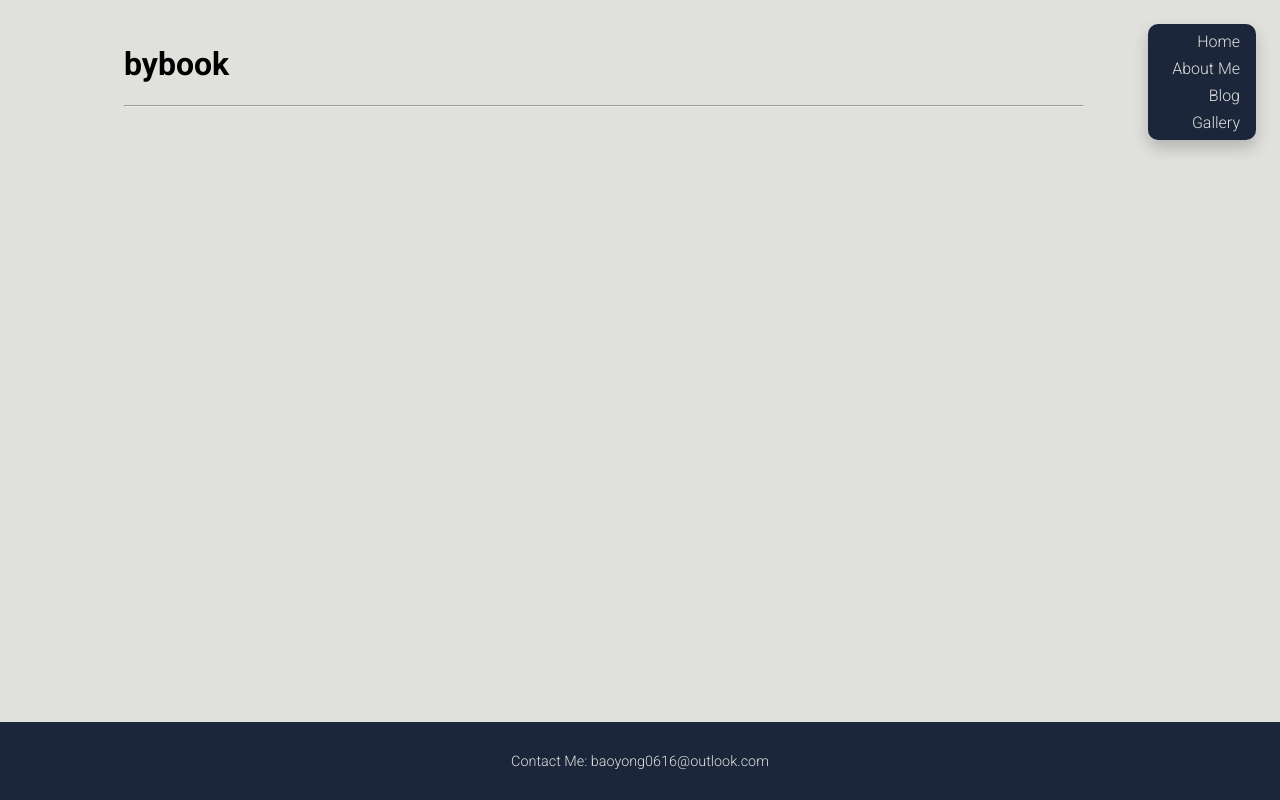
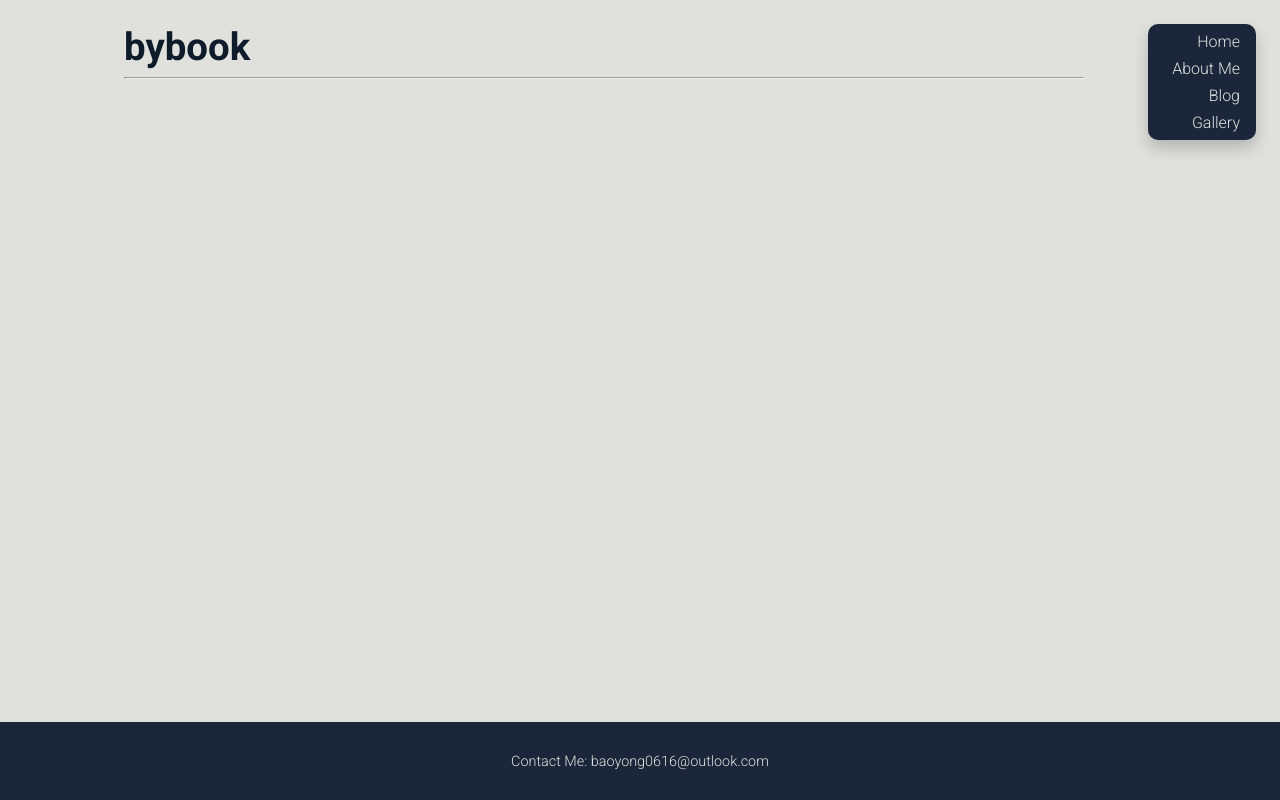
Before and after one commit to by0616/bybook, a React (Vite) app: page / in a window 1280 px wide. Built offline with nearby package versions, Linux system fonts and the light colour scheme.

Commit message:
style uniting

```diff
--- a/src/components/pages/AboutMe.css
+++ b/src/components/pages/AboutMe.css
@@ -1,10 +1,5 @@
 .AboutMe-shell {
   color: var(--ink-black);
-}
-
-.AboutMe-title {
-  margin: 0 0 var(--s);
-  font-size: 2.4rem;
 }
 
 .AboutMe-intro {
--- a/src/components/pages/AboutMe.jsx
+++ b/src/components/pages/AboutMe.jsx
@@ -1,8 +1,8 @@
 import React from "react";
 import "./AboutMe.css";
 
-import lukaImg from "../../images/declan-sun-IeudDVfzH0o-unsplash.jpg";
-import stefanieImg from "../../images/maeva-vigier-Ji3yQIhI4bg-unsplash.jpg";
+import lukaImg from "../../images/luka.jpg";
+import stefanieImg from "../../images/stefanie.jpg";
 
 const sections = [
   {
@@ -27,7 +27,7 @@ const sections = [
 const AboutMe = () => {
   return (
     <div className="AboutMe-shell">
-      <h1 className="AboutMe-title">About Me</h1>
+      <h1 className="PageTitle">About Me</h1>
       <p className="AboutMe-intro">
         Welcome to the About Me page. Hope you can know me better.
       </p>
--- a/src/components/pages/Blog.jsx
+++ b/src/components/pages/Blog.jsx
@@ -3,7 +3,7 @@ import React from "react";
 const Blog = () => {
   return (
     <div>
-      <h1>Blog</h1>
+      <h1 className="PageTitle">Blog</h1>
       <p>Welcome to the My Blog page.</p>
       <hr className="BlogLine" />
     </div>
--- a/src/components/pages/Gallery.jsx
+++ b/src/components/pages/Gallery.jsx
@@ -67,7 +67,7 @@ const Gallery = () => {
     <div className="gallery-shell">
       <div className="gallery-hero">
         <div>
-          <h1>Gallery</h1>
+          <h1 className="PageTitle">Gallery</h1>
           <p className="gallery-subtitle">
             Here are some pictures I like from Unsplash. Click to view and navigate with arrow keys or escape to exit.
           </p>
--- a/src/components/pages/Home.css
+++ b/src/components/pages/Home.css
@@ -1,8 +1,3 @@
-.HomeTitle {
-    color: var(--ink-black);
-    font-size: 2.5rem;
-}
-
 .HomeLine {
     border-color: var(--ink-black);
 }
--- a/src/components/pages/Home.jsx
+++ b/src/components/pages/Home.jsx
@@ -3,7 +3,7 @@ import React from "react";
 const Home = () => {
     return (
         <div>
-            <h1 className="HomeTitle">bybook</h1>
+            <h1 className="PageTitle">bybook</h1>
             <hr className="HomeLine" />
         </div>
     );
--- a/src/components/pages/NotFound.jsx
+++ b/src/components/pages/NotFound.jsx
@@ -3,7 +3,7 @@ import React from "react";
 const NotFound = () => {
   return (
     <div>
-      <h1 className="u-textCenter u-bold">404 Not Found</h1>
+      <h1 className="PageTitle u-textCenter u-bold">404 Not Found</h1>
       <p className="u-textCenter">The page you requested couldn't be found.</p>
     </div>
   );
--- a/src/utilities.css
+++ b/src/utilities.css
@@ -69,3 +69,9 @@ form {
 .u-link:hover {
   color: var(--primary--dim);
 }
+
+.PageTitle {
+  margin: 0 0 var(--s);
+  font-size: 2.4rem;
+  color: var(--ink-black);
+}
```
